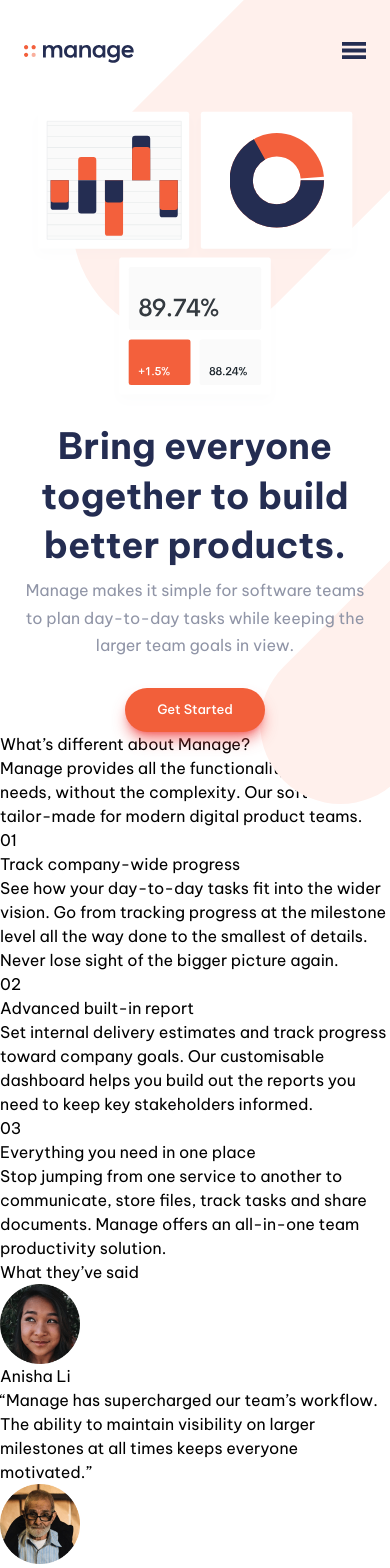
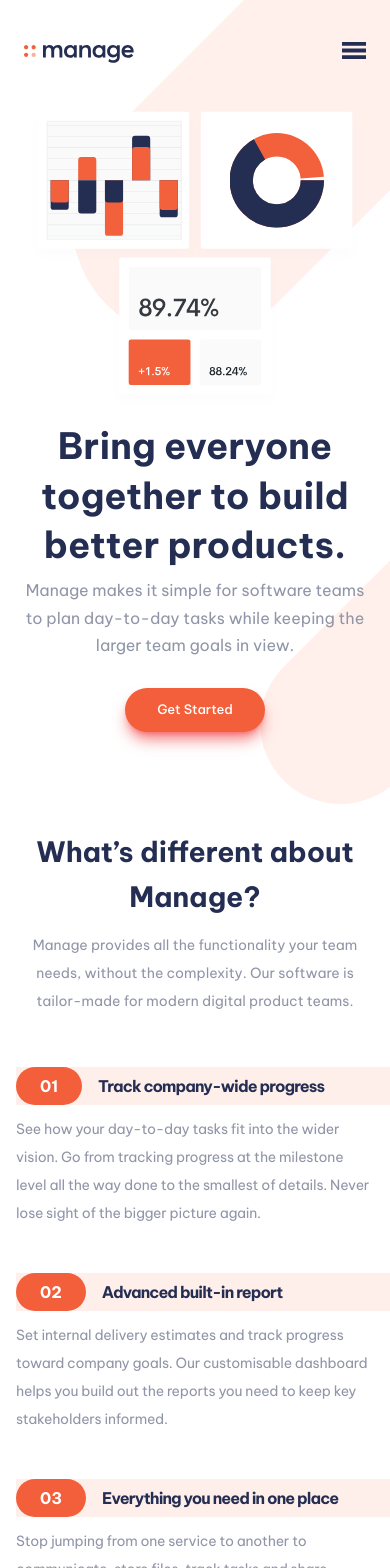
Before and after one commit to shalri/fm-manage-landing-page, a Next.js app: page / in a window 390 px wide. Shown: the top 1568 px of the page. Built offline with nearby package versions, Linux system fonts and the light colour scheme.

Commit message:
Features mobile layout

```diff
--- a/src/components/Features.tsx
+++ b/src/components/Features.tsx
@@ -2,18 +2,30 @@ import { featuresCopy, manageInfoCopy } from "@/libs/data";
 
 export default function Features() {
   return (
-    <article>
-      <h2 className="">{manageInfoCopy.heading}</h2>
-      <p className="">{manageInfoCopy.body}</p>
+    <article className="mt-[98px]">
+      <div className="space-y-3 px-8 text-center">
+        <h2 className="text-pretty text-[1.75rem] font-bold leading-[1.6] text-ml-dark-blue">
+          {manageInfoCopy.heading}
+        </h2>
+        <p className="text-sm leading-[2] text-ml-dark-grayish-blue">
+          {manageInfoCopy.body}
+        </p>
+      </div>
 
-      <div className="">
+      <div className="mt-[3.25rem] space-y-[2.875rem] pl-4">
         {featuresCopy.map((feature) => (
           <section className="" key={feature.id}>
-            <div className="">
-              {feature.id}
-              <h3 className="">{feature.heading}</h3>
+            <div className="flex items-center bg-ml-very-pale-red">
+              <span className="block content-center rounded-full bg-ml-bright-red px-6 py-[0.4375rem] font-bold text-white">
+                {feature.id}
+              </span>
+              <h3 className="px-4 font-bold -tracking-[0.055em] text-ml-dark-blue">
+                {feature.heading}
+              </h3>
             </div>
-            <p className="">{feature.body}</p>
+            <p className="mt-[0.625rem] pr-4 text-sm leading-[2] -tracking-[0.015em] text-ml-dark-grayish-blue">
+              {feature.body}
+            </p>
           </section>
         ))}
       </div>
```
